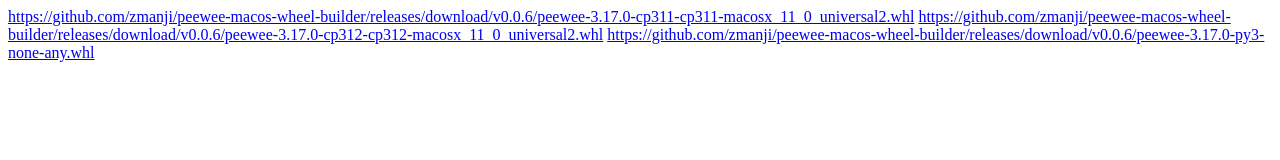
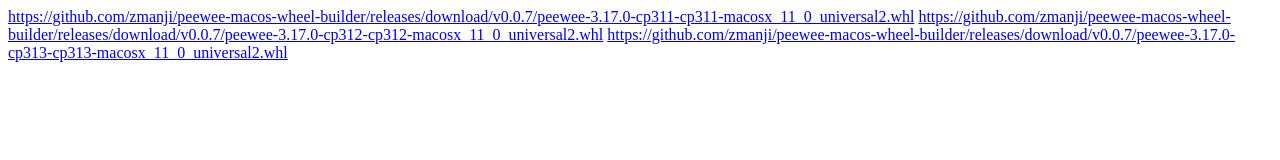
Before and after one commit to zmanji/peewee-macos-wheel-builder, a plain HTML site: page index.html in a window 1280 px wide. Drawn offline with Linux system fonts and the light colour scheme.

Commit message:
deploy: 79181325071ec1c548075e1a4d6fa884cf93a4c9

```diff
--- a/index.html
+++ b/index.html
@@ -1,5 +1,5 @@
 <html>
-<a href='https://github.com/zmanji/peewee-macos-wheel-builder/releases/download/v0.0.6/peewee-3.17.0-cp311-cp311-macosx_11_0_universal2.whl'>https://github.com/zmanji/peewee-macos-wheel-builder/releases/download/v0.0.6/peewee-3.17.0-cp311-cp311-macosx_11_0_universal2.whl</a>
-<a href='https://github.com/zmanji/peewee-macos-wheel-builder/releases/download/v0.0.6/peewee-3.17.0-cp312-cp312-macosx_11_0_universal2.whl'>https://github.com/zmanji/peewee-macos-wheel-builder/releases/download/v0.0.6/peewee-3.17.0-cp312-cp312-macosx_11_0_universal2.whl</a>
-<a href='https://github.com/zmanji/peewee-macos-wheel-builder/releases/download/v0.0.6/peewee-3.17.0-py3-none-any.whl'>https://github.com/zmanji/peewee-macos-wheel-builder/releases/download/v0.0.6/peewee-3.17.0-py3-none-any.whl</a>
+<a href='https://github.com/zmanji/peewee-macos-wheel-builder/releases/download/v0.0.7/peewee-3.17.0-cp311-cp311-macosx_11_0_universal2.whl'>https://github.com/zmanji/peewee-macos-wheel-builder/releases/download/v0.0.7/peewee-3.17.0-cp311-cp311-macosx_11_0_universal2.whl</a>
+<a href='https://github.com/zmanji/peewee-macos-wheel-builder/releases/download/v0.0.7/peewee-3.17.0-cp312-cp312-macosx_11_0_universal2.whl'>https://github.com/zmanji/peewee-macos-wheel-builder/releases/download/v0.0.7/peewee-3.17.0-cp312-cp312-macosx_11_0_universal2.whl</a>
+<a href='https://github.com/zmanji/peewee-macos-wheel-builder/releases/download/v0.0.7/peewee-3.17.0-cp313-cp313-macosx_11_0_universal2.whl'>https://github.com/zmanji/peewee-macos-wheel-builder/releases/download/v0.0.7/peewee-3.17.0-cp313-cp313-macosx_11_0_universal2.whl</a>
 </html>
```
